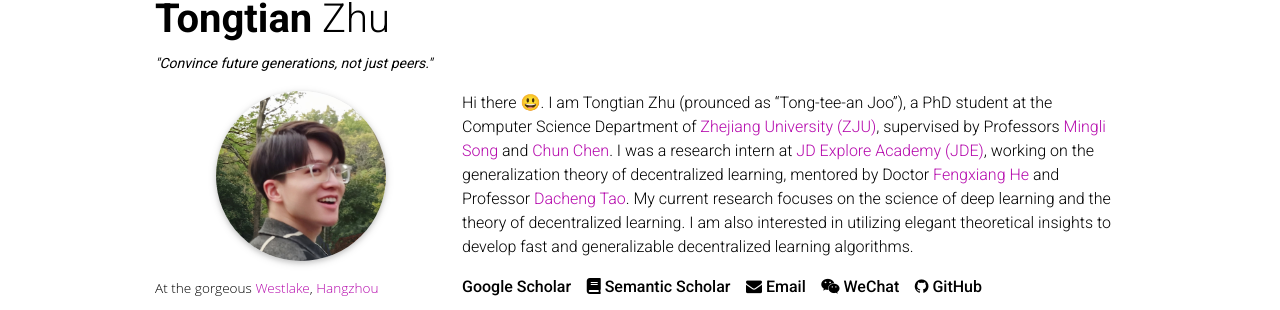
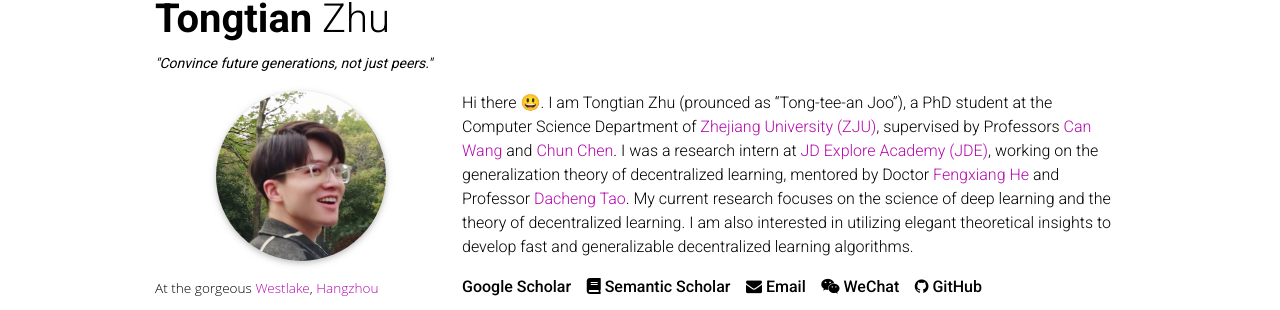
Before and after one commit to Raiden-Zhu/Raiden-Zhu.github.io, a Jekyll site: the page built from _pages/about.md, in a window 1280 px wide and 900 px high. Shown: the part 110-420 px from the top of the window. Built offline with Jekyll 4.4.1, drawn with Linux system fonts in a browser that asks for light colours; full-size pictures stand in for the smaller copies a plugin makes; comment, search, counter and statistics services are not loaded; a style sheet for code colours, icons or effects is not loaded.

Commit message:
Update about.md

```diff
--- a/_pages/about.md
+++ b/_pages/about.md
@@ -20,7 +20,7 @@
 
 <!--[<span style="font-weight: bold; color: #B509AC;">Zhejiang University</span>](https://www.zju.edu.cn/english/)-->
 
-Hi there 😃. I am Tongtian Zhu (prounced as "Tong-tee-an Joo"), a PhD student at the Computer Science Department of [Zhejiang University (ZJU)](https://www.zju.edu.cn/english/), supervised by Professors [Mingli Song](https://person.zju.edu.cn/en/msong) and [Chun Chen](https://person.zju.edu.cn/en/0082004). <!-- I earned my B.S. degree in Mathematical Science from CUMTB, as well as my B.Econ. degree in Economics (double degree) from [<span style="font-weight: bold; color: #B509AC;">Peking University</span>](https://english.pku.edu.cn/) (PKU) in 2021. -->
+Hi there 😃. I am Tongtian Zhu (prounced as "Tong-tee-an Joo"), a PhD student at the Computer Science Department of [Zhejiang University (ZJU)](https://www.zju.edu.cn/english/), supervised by Professors [Can Wang](https://person.zju.edu.cn/en/msong) and [Chun Chen](https://person.zju.edu.cn/en/0082004). <!-- I earned my B.S. degree in Mathematical Science from CUMTB, as well as my B.Econ. degree in Economics (double degree) from [<span style="font-weight: bold; color: #B509AC;">Peking University</span>](https://english.pku.edu.cn/) (PKU) in 2021. -->
 I was a research intern at [JD Explore Academy (JDE)](https://jdcorporateblog.com/jd-unveils-four-new-enterprise-level-products/jd-explore-academy/), working on the generalization theory of decentralized learning,  mentored by Doctor [Fengxiang He](https://fengxianghe.github.io/) and Professor [Dacheng Tao](https://www.sydney.edu.au/engineering/about/our-people/academic-staff/dacheng-tao.html).
 My current research focuses on the science of deep learning and the theory of decentralized learning. I am also interested in utilizing elegant theoretical insights to develop fast and generalizable decentralized learning algorithms.
 
```
